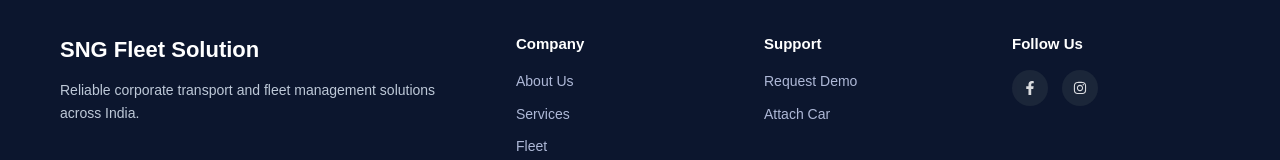
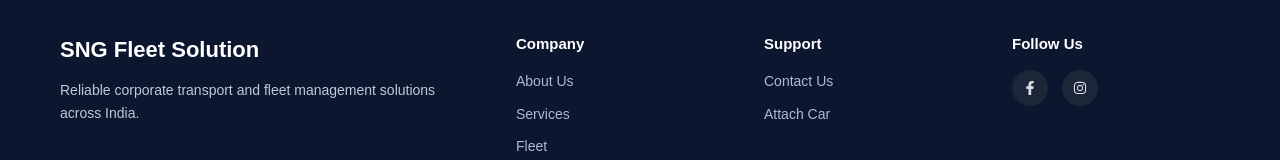
Before and after one commit to sngfleet/SNG-Fleet, a React (Vite) app: page /attach-car in a window 1280 px wide. Shown: the part 994-1154 px from the top of the page. Built offline with nearby package versions, Linux system fonts and the light colour scheme.

Commit message:
minor footer changes

```diff
--- a/src/components/Footer.jsx
+++ b/src/components/Footer.jsx
@@ -25,7 +25,7 @@ function Footer() {
 
         <div className="footer-section">
           <h4>Support</h4>
-          <Link to="/demo">Request Demo</Link>
+          <Link to="/demo">Contact Us</Link>
           <Link to="/attach-car">Attach Car</Link>
         </div>
 
--- a/src/components/Navbar.jsx
+++ b/src/components/Navbar.jsx
@@ -25,6 +25,7 @@ function Navbar() {
           <a href="https://www.instagram.com/sng.fleetsolutions?igsh=MThoeHp1M2N4ZXU1NQ==" target="_blank" className="social"><FaInstagram /></a>
           {/* <a href="https://linkedin.com" target="_blank" className="social"><FaLinkedinIn /></a> */}
           <span className="email">sngfleetsolution@gmail.com</span>
+
         </div>
 
         {/* CONTACT */}
```
